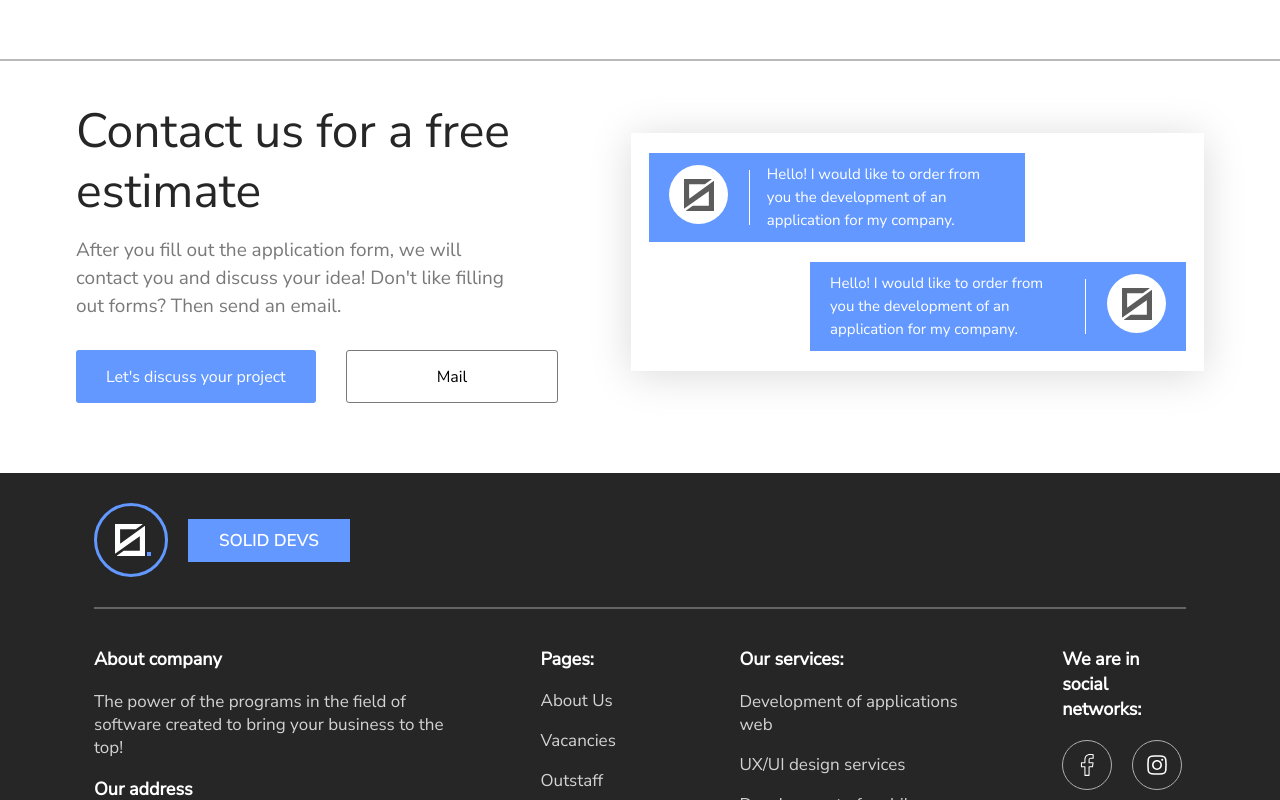
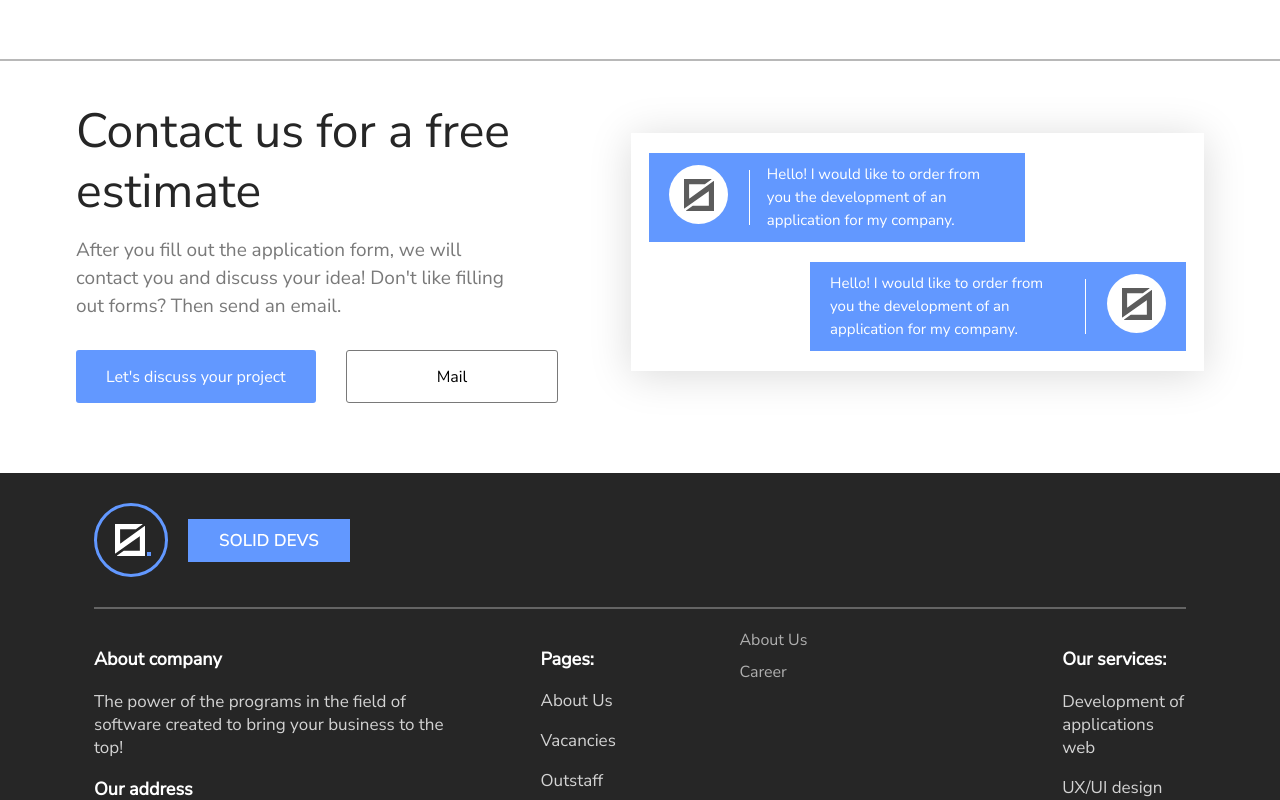
Before and after one commit to SolidDevs/solid-devs, a Next.js app: page /aboutUs in a window 1280 px wide. Shown: the part 2000-2800 px from the top of the page. Built offline with nearby package versions, Linux system fonts and the light colour scheme.

Commit message:
fixedComments

```diff
--- a/src/components/Footer/Footer.jsx
+++ b/src/components/Footer/Footer.jsx
@@ -12,9 +12,12 @@ import AboutBlock from "./components/AboutUs/AboutBlock";
 import PagesBlock from "./components/PagesBlock/PagesBlock";
 import ServicesBlock from "./components/ServicesBlock/ServicesBlock";
 import SocialBlock from "./components/SocialBock/SocialBlock";
-import SolidLinks from "./components/SolidLinks/SolidLinks";
+import { useTranslation } from "react-i18next";
+import Link from "next/link";
 
 const Footer = () => {
+  const { t } = useTranslation();
+
   const footerRender = React.useMemo(
     () => (
       <>
@@ -35,7 +38,8 @@ const Footer = () => {
         </div>
         <div className={scss.line__mobile}></div>
         <div className={scss.solid__links}>
-          <SolidLinks/>
+          <Link href="/aboutUs">{t("solidLinks.about")}</Link>
+          <Link href="/carier">{t("solidLinks.career")}</Link>
         </div>
         <div className={scss.service__block}>
           {footerServices.map((item, index) => (
--- a/src/components/Footer/Footer.module.scss
+++ b/src/components/Footer/Footer.module.scss
@@ -22,6 +22,18 @@
     .line__mobile,
     .solid__links {
       display: none;
+    }
+
+    .solid__links {
+      display: flex !important;
+      flex-direction: column;
+      gap: 10px;
+      a {
+        font-weight: 400;
+        font-size: 16px;
+        line-height: 22px;
+        color: #afafaf;
+      }
     }
 
     @media (max-width: 1024px) {
--- a/src/components/Footer/components/SolidLinks/SolidLinks.jsx
+++ /dev/null
@@ -1,16 +0,0 @@
-import Link from "next/link";
-import scss from "./SolidLinks.module.scss";
-import React from "react";
-import { useTranslation } from "react-i18next";
-
-const SolidLinks = () => {
-  const { t } = useTranslation();
-  return (
-    <div className={scss.links__main}>
-      <Link href="/aboutUs">{t("solidLinks.about")}</Link>
-      <Link href="/carier">{t("solidLinks.career")}</Link>
-    </div>
-  );
-};
-
-export default SolidLinks;
--- a/src/components/Footer/components/SolidLinks/SolidLinks.module.scss
+++ /dev/null
@@ -1,11 +0,0 @@
-.links__main {
-  display: flex;
-  flex-direction: column;
-  gap: 10px;
-  a {
-    font-weight: 400 !important;
-    font-size: 16px !important;
-    line-height: 22px !important;
-    color: #afafaf !important;
-  }
-}
```
